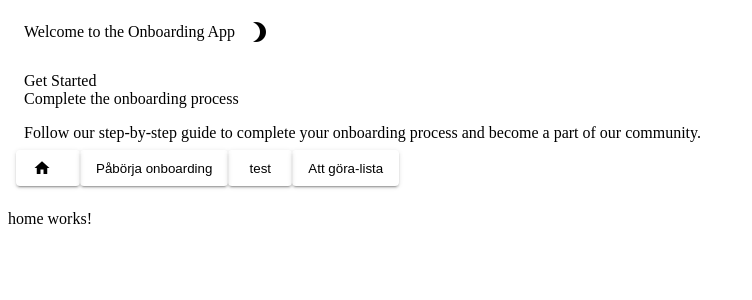
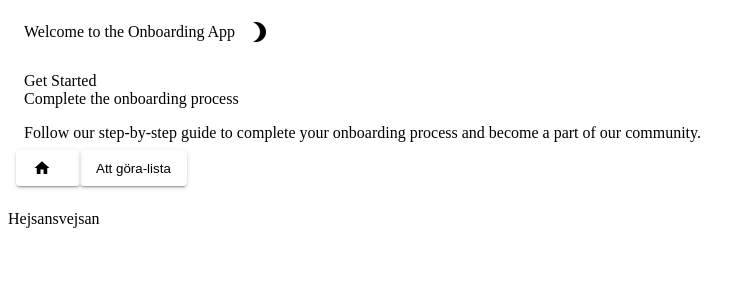
Before and after one commit to alflem/onboarding-client, an Angular app: page / in a window 1280 px wide. Shown: the top 300 px of the page, without its empty margins (0-752 px from the left). Built offline with nearby package versions, Linux system fonts and the light colour scheme.

Commit message:
ändrat home

```diff
--- a/src/app/app.component.html
+++ b/src/app/app.component.html
@@ -17,8 +17,8 @@
       </mat-card-content>
       <mat-card-actions>
         <button mat-raised-button color="primary" routerLink="/"><mat-icon>home</mat-icon></button>
-        <button mat-raised-button color="primary" routerLink="/onboarding">Påbörja onboarding</button>
-        <button mat-raised-button color="secondary" routerLink="/onboarding">test</button>
+       <!-- <button mat-raised-button color="primary" routerLink="/onboarding">Påbörja onboarding</button>
+        <button mat-raised-button color="secondary" routerLink="/onboarding">test</button> -->
         <button mat-raised-button color="warn" routerLink="/task-list">
 
           Att göra-lista
--- a/src/app/containers/home/home.component.html
+++ b/src/app/containers/home/home.component.html
@@ -1 +1 @@
-<p>home works!</p>
+<p>Hejsansvejsan</p>
```
